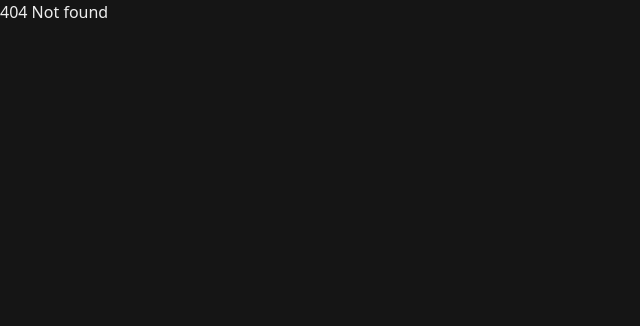
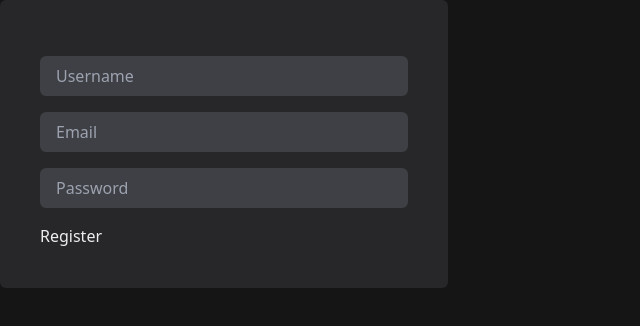
Before and after one commit to JCamposx/mern-crud-auth, a React (Vite) app in the folder frontend/: page /register in a window 1280 px wide. Before the commit this address had no page. Shown: the top 326 px of the page, without its empty margins (0-640 px from the left). Built offline with nearby package versions, Linux system fonts and the light colour scheme; no server answers.

Commit message:
frontend: add initial register page

```diff
--- a/frontend/package.json
+++ b/frontend/package.json
@@ -10,8 +10,10 @@
     "preview": "vite preview"
   },
   "dependencies": {
+    "axios": "^1.4.0",
     "react": "^18.2.0",
     "react-dom": "^18.2.0",
+    "react-hook-form": "^7.45.2",
     "react-router-dom": "^6.14.2"
   },
   "devDependencies": {
--- a/frontend/src/App.jsx
+++ b/frontend/src/App.jsx
@@ -1,9 +1,12 @@
 import { BrowserRouter, Route, Routes } from "react-router-dom";
+
+import Register from "./pages/auth/Register.jsx";
 
 const App = () => {
   return (
     <BrowserRouter>
       <Routes>
+        <Route path="/register" element={<Register />} />
         <Route path="/" element={<h1>Home page</h1>} />
         <Route path="*" element={<h1>404 Not found</h1>} />
       </Routes>
--- /dev/null
+++ b/frontend/src/pages/auth/Register.jsx
@@ -0,0 +1,48 @@
+import { useForm } from "react-hook-form";
+import axios from "axios";
+
+import { routes } from "../../utils/routes.js";
+
+const Register = () => {
+  const { register, handleSubmit } = useForm();
+
+  const onSubmit = handleSubmit(async (values) => {
+    try {
+      const res = await axios.post(routes.api.auth.register, values);
+      console.log(res);
+    } catch (error) {
+      console.log(error);
+    }
+  });
+
+  return (
+    <div className="bg-zinc-800 max-w-md p-10 rounded-md">
+      <form onSubmit={onSubmit}>
+        <input
+          type="text"
+          placeholder="Username"
+          {...register("username", { required: true })}
+          className="w-full bg-zinc-700 text-white px-4 py-2 mt-4 rounded-md"
+        />
+        <input
+          type="text"
+          placeholder="Email"
+          {...register("email", { required: true })}
+          className="w-full bg-zinc-700 text-white px-4 py-2 mt-4 rounded-md"
+        />
+        <input
+          type="password"
+          placeholder="Password"
+          {...register("password", { required: true })}
+          className="w-full bg-zinc-700 text-white px-4 py-2 mt-4 rounded-md"
+        />
+
+        <button type="submit" className="mt-4">
+          Register
+        </button>
+      </form>
+    </div>
+  );
+};
+
+export default Register;
--- /dev/null
+++ b/frontend/src/utils/config.js
@@ -0,0 +1,2 @@
+export const API_URL =
+  import.meta.env.VITE_API_URL || "http://localhost:5000/api";
--- /dev/null
+++ b/frontend/src/utils/routes.js
@@ -0,0 +1,11 @@
+import { API_URL } from "./config.js";
+
+export const routes = {
+  api: {
+    auth: {
+      register: API_URL + "/auth/register",
+      login: API_URL + "/auth/login",
+      logout: API_URL + "/auth/logout",
+    },
+  },
+};
```
Also changed, not shown: 2 other files (tests, documents, lock files or other folders).
